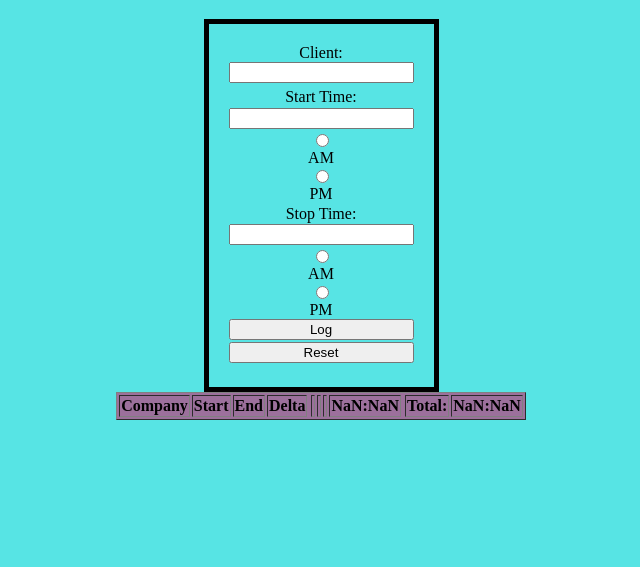
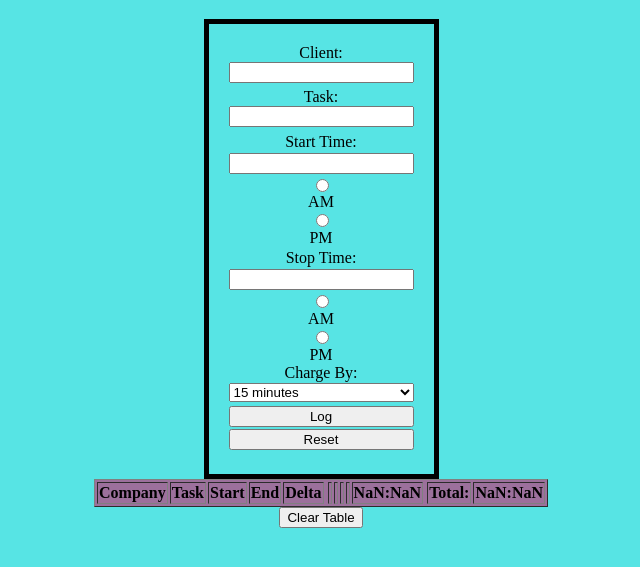
Before and after one commit to willdavis111/Kiki-Time-Sheet-, a plain HTML site: page index.html in a window 1280 px wide. Both pictures are taken after a click on the button "Log". Shown: the part 69-636 px from the top of the page, without its empty margins (319-959 px from the left). Drawn offline with Linux system fonts and the light colour scheme.

Commit message:
Add files via upload

```diff
--- a/index.html
+++ b/index.html
@@ -12,19 +12,31 @@
     <form action="/" method="GET">
         <div>
             <clientLabel for="Client">Client:</lientLabel>
-            <input type=text id="client" name="Client" required>
+            <input type=text id="client" name="Client" class="textFields" required>
+        </div>
+        <div>
+            <clientLabel for="Task">Task:</lientLabel>
+            <input type=text id="task" name="task" class="textFields" required>
         </div>
         <div>
             <startLable for="start">Start Time: </startLable>
-            <input type=text id="start" name="start" required>
+            <input type=text id="start" name="start" class="textFields" required>
             <input type="radio" id = 'stAM' value="AM" name="strb">AM
             <input type="radio" id = 'stPM' value="PM" name="strb">PM
         </div>
         </div>
             <stopLable for="stop">Stop Time:  </stopLable>
-            <input type=text id="stop" name="stop" required>
+            <input type=text id="stop" name="stop" class="textFields" required>
             <input type="radio" id = 'spAM' value="AM" name="sprb">AM
             <input type="radio" id = 'spPM' value="PM" name="sprb">PM
+        </div>
+        <div id="charge">
+            <label for="chargeBy">Charge By:</label>
+            <select name="chargeBy" id="chargeBy" placeholder="charge by">
+                <option value="15">15 minutes</option>
+                <option value="30">30 minutes</option>
+                <option value="60">1 hour</option>
+            </select>
         </div>
         <div>
             <input id=timeButton type="button" value="Log">
@@ -35,6 +47,7 @@
         <thead>
             <tr>
                 <td>Company</td>
+                <td>Task</td>
                 <td>Start</td>
                 <td>End</td>
                 <td>Delta</td>
@@ -46,8 +59,9 @@
             <td id="tabTotal"></td>
         </tfoot>
     </table>
-
-    <sheet class="output" id="output"></sheet>
+    <div>
+        <input id=clearTable type="button" value="Clear Table">
+    </div>
     <script src="index.js"></script>
 </body>
 </html>
--- a/index.js
+++ b/index.js
@@ -1,7 +1,7 @@
 let startTime = document.getElementById('start');
 let endTime = document.getElementById('stop');
 const btn1 = document.getElementById('timeButton');
-const out1 = document.getElementById('output');
+const clearButton = document.getElementById('clearTable');
 var startparts, endparts, startDate, endDate;
 let hourSlot, minuteSlot, timeDelta, timeObj, delta, runTot, fillTotal
 let totHour = 0, totMin = 0
@@ -45,13 +45,13 @@ function milisecToHour(delta) {
 }
 
 //rounds the time spent on task based on dropdown perameter
-function rounding() {
-
-}
+// function rounding() {
+// }
 
 // creates an object for the work table
 function makeObj() {
     timeObj = {company: document.getElementById('client').value,
+        task: document.getElementById('task').value,
         start: document.getElementById('start').value,
         end: document.getElementById('stop').value,
         timeDiff: String(timeDelta)}
@@ -67,7 +67,7 @@ function runningTotal() {
     }
     runTot = `${String(totHour)}:${String(totMin)}`;
     fillTotal = document.getElementById("tabTotal");
-    fillTotal.innerHTML = String(runTot)
+    fillTotal.innerHTML = String(runTot);
 }
 
 // this function fills in a table with created objects
@@ -76,17 +76,20 @@ function fillTable(item) {
     let row = table.insertRow();
     let company = row.insertCell(0);
     company.innerHTML = item.company;
-    let start = row.insertCell(1);
+    let task = row.insertCell(1);
+    task.innerHTML = item.task;
+    let start = row.insertCell(2);
     start.innerHTML = item.start;
-    let end = row.insertCell(2);
+    let end = row.insertCell(3);
     end.innerHTML = item.end;
-    let diff = row.insertCell(3);
+    let diff = row.insertCell(4);
     diff.innerHTML = item.timeDiff;
 }
 
 // clears fields after information is logged
 function clearField() {
     document.getElementById('client').value="";
+    document.getElementById('task').value="";
     document.getElementById('start').value="";
     document.getElementById('stop').value="";
     document.getElementById('stAM').checked=false;
@@ -104,4 +107,12 @@ function logTime() {
     clearField();
 }
 
+// clears table
+function clearTable(){
+    document.getElementById('tableBody').innerHTML="";
+    fillTotal.innerHTML = '';
+    runTot = '', totHour = 0, totMin = 0;
+}
+
 btn1.addEventListener('click', logTime);
+clearButton.addEventListener('click', clearTable);
```
